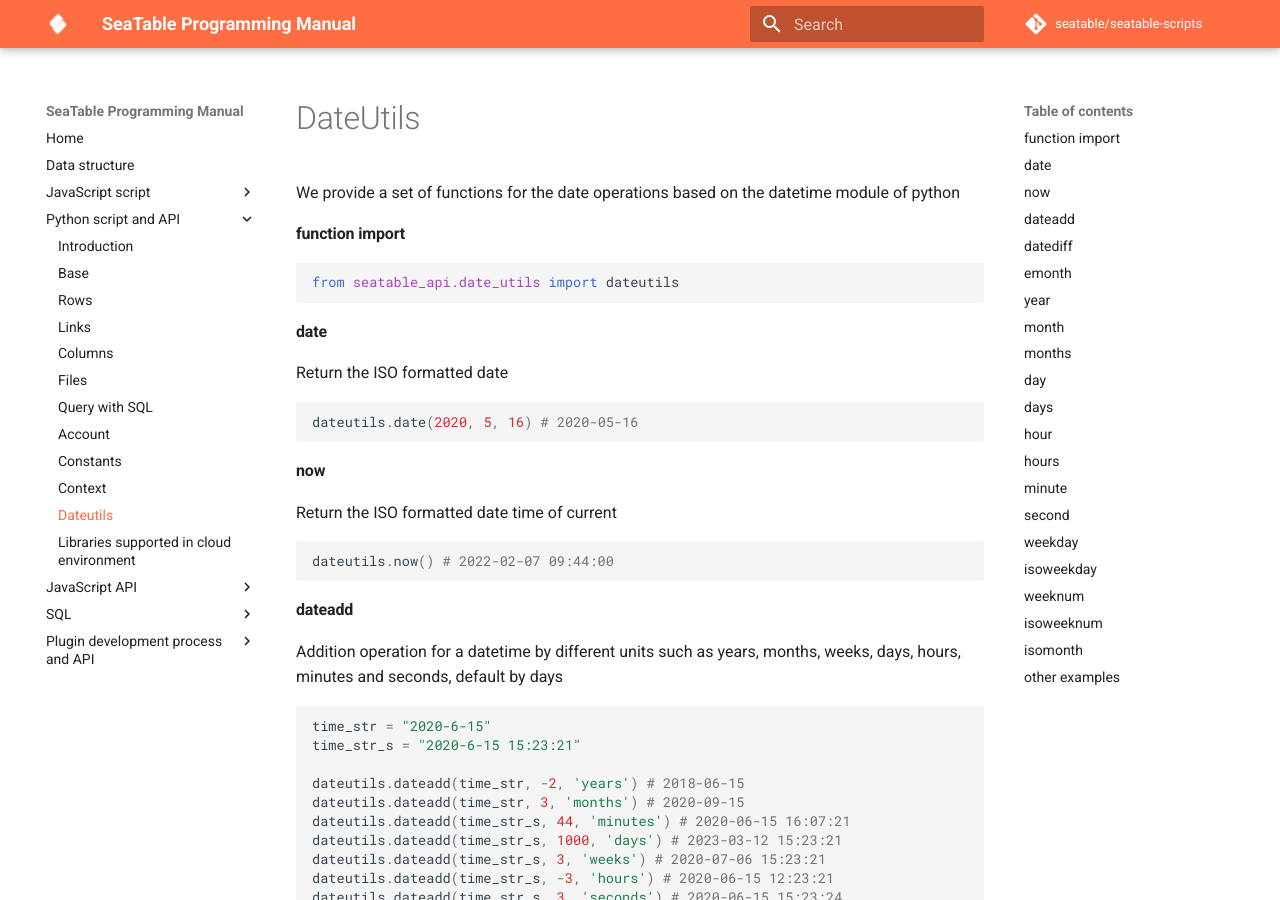
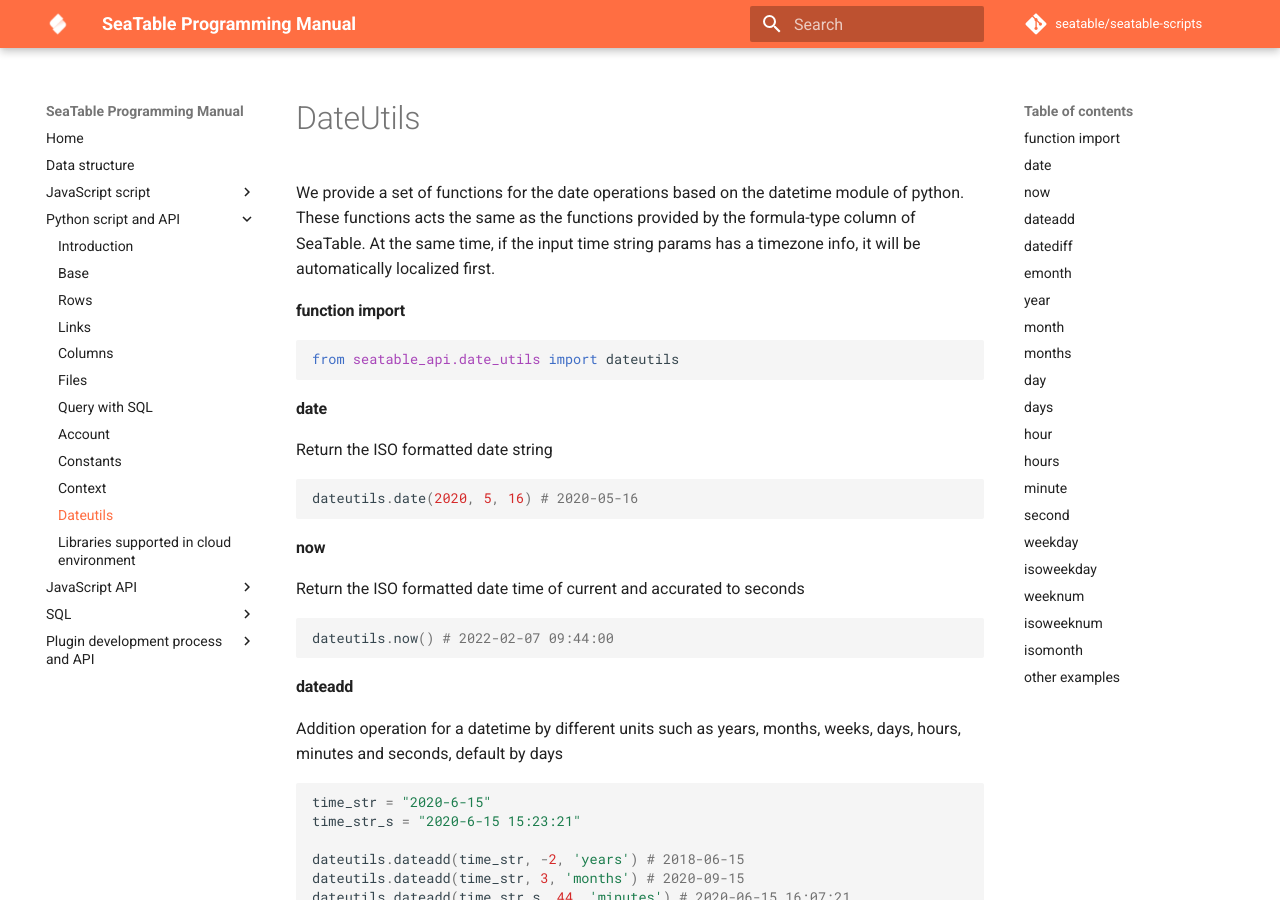
Before and after one commit to seatable/seatable-scripts, an MkDocs documentation site: the page built from manual/python/dateutils.md, in a window 1280 px wide and 900 px high. Built offline with MkDocs 1.6.1 and Material for MkDocs 9.7.7, drawn with Linux system fonts in a browser that asks for light colours; comment, search, counter and statistics services are not loaded; some of the changed text lies outside the part shown.

Commit message:
Update dateutils.md

````diff
--- a/manual/python/dateutils.md
+++ b/manual/python/dateutils.md
@@ -1,6 +1,6 @@
 # DateUtils
 
-We provide a set of functions for the date operations based on the datetime module of python
+We provide a set of functions for the date operations based on the datetime module of python. These functions acts the same as the functions provided by the formula-type column of SeaTable. At the same time, if the input time string  params has a timezone info, it will be automatically localized first.
 
 #### function import
 
@@ -10,7 +10,7 @@
 
 #### date
 
-Return the ISO formatted date
+Return the ISO formatted date string
 
 ```python
 dateutils.date(2020, 5, 16) # 2020-05-16
@@ -18,7 +18,7 @@
 
 #### now
 
-Return the ISO formatted date time of current
+Return the ISO formatted date time of current and accurated to seconds
 
 ```python
 dateutils.now() # 2022-02-07 09:44:00
@@ -124,7 +124,7 @@
 Return the hours difference of two given datetime
 
 ```python
-dateutils.hours("2019-6-3 20:1:12","2020-5-3 13:13:13") # 8034
+dateutils.hours("2019-6-3 20:1:12", "2020-5-3 13:13:13") # 8034
 ```
 
 #### minute
@@ -196,10 +196,11 @@
 # 3. difference between 2 days
 dt_10_days_before = dateutils.dateadd(dt_now, -10)
 date_df = dateutils.datediff(dt_10_days_before, dt_10_days, unit="D") # 20
-# 4. handle the time string with time-zone info
+# 4. handle the time string with time-zone info with local timezone of "Asia/Shanghai"
 time_str = "2021-07-17T08:15:41.106+00:00"
 time_day = dateutils.day(time_str) # 17
 time_month = dateutils.month(time_str) # 7
 time_year = dateutils.year(time_str) # 2021
+time_hour = dateutils.hour(time_str) # 16，  8 hours more than UTC time in China
 time_date = dateuitls.date(time_year, time_month, time_day) # 2021-07-17
 ```
````
